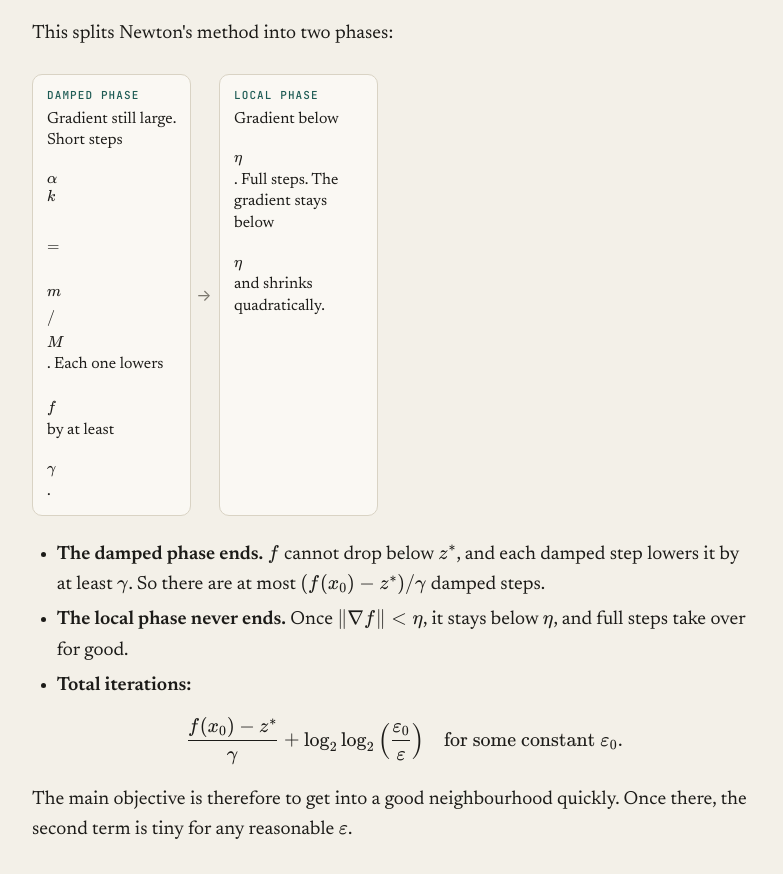
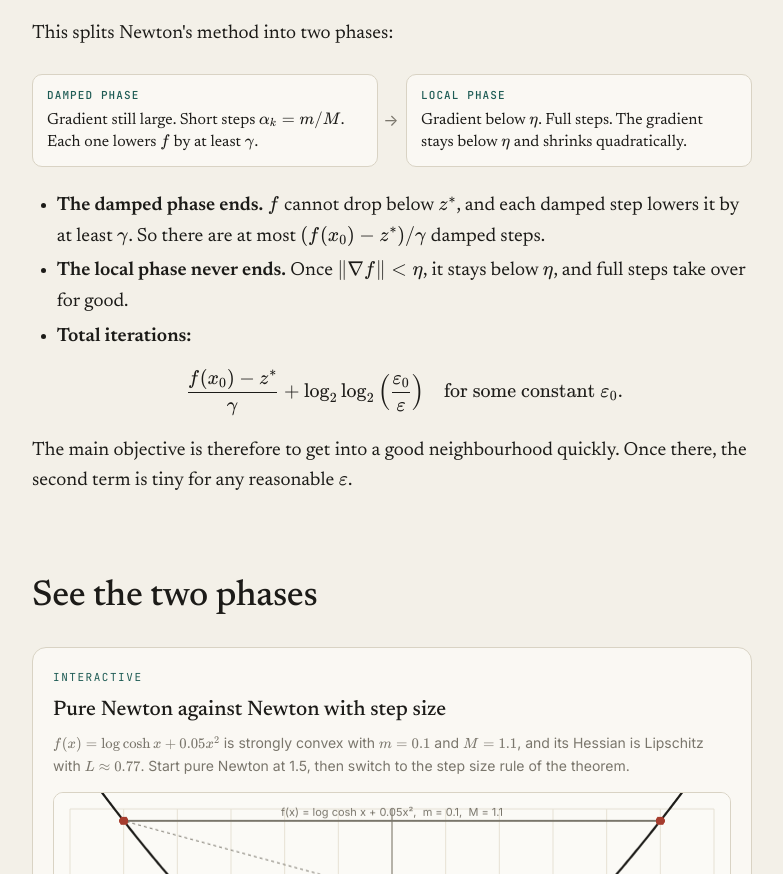
Before and after one commit to alexander-b-morland/opti, a plain HTML site: page class20/global-convergence.html in a window 1280 px wide. Shown: the part 2364-3238 px from the top of the page, without its empty margins (248-1031 px from the left). Drawn offline with nearby package versions, Linux system fonts and the light colour scheme.

Commit message:
Fix inline math in flow boxes
The span rule in .flow .step also matched KaTeX's inner spans and broke formulas onto separate lines. Scope it to the direct child and give the two-phase flow in 20c two columns.

```diff
--- a/assets/style.css
+++ b/assets/style.css
@@ -224,9 +224,10 @@ table.compare th { font-size: 12px; letter-spacing: .08em; text-transform: upper
 /* map of the class */
 .flow { display: grid; grid-template-columns: repeat(4, 1fr); gap: 28px; margin: 24px 0; }
 .flow.three { grid-template-columns: repeat(3, 1fr); }
+.flow.two { grid-template-columns: repeat(2, 1fr); }
 .flow .step { background: var(--card); border: 1px solid var(--rule); border-radius: 10px; padding: 12px 14px; position: relative; }
 .flow .step b { display: block; font-family: var(--mono); font-size: 11px; letter-spacing: .1em; color: var(--accent); text-transform: uppercase; font-weight: 500; }
-.flow .step span { font-size: 16px; line-height: 1.35; display: block; margin-top: 4px; }
+.flow .step > span { font-size: 16px; line-height: 1.35; display: block; margin-top: 4px; }
 .flow .step:not(:last-child)::after { content: "→"; position: absolute; right: -14px; top: 50%; transform: translate(50%, -50%); color: var(--ink-3); font-family: var(--sans); font-size: 16px; line-height: 1; }
 
 /* ---------- subpage ---------- */
--- a/class20/global-convergence.html
+++ b/class20/global-convergence.html
@@ -91,7 +91,7 @@
       </ol>
     </div>
     <p>This splits Newton's method into two phases:</p>
-    <div class="flow">
+    <div class="flow two">
       <div class="step"><b>Damped phase</b><span>Gradient still large. Short steps \(\alpha_k = m/M\). Each one lowers \(f\) by at least \(\gamma\).</span></div>
       <div class="step"><b>Local phase</b><span>Gradient below \(\eta\). Full steps. The gradient stays below \(\eta\) and shrinks quadratically.</span></div>
     </div>
```
